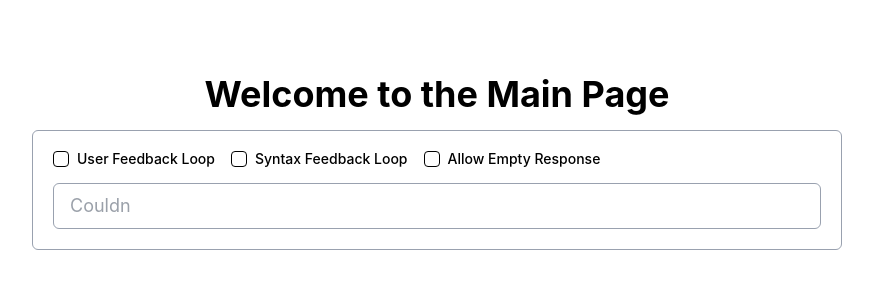
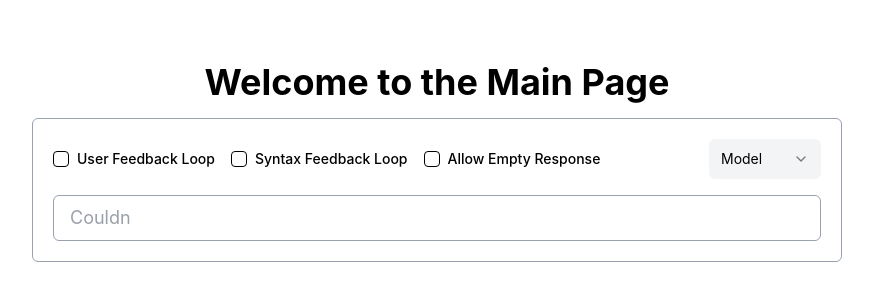
Before and after one commit to MarcWeberFS/Text-to-sql, a React (Create React App) app in the folder text-to-sql-frontend/: page / in a window 1280 px wide. Shown: the part 238-538 px from the top of the page, without its empty margins (203-1076 px from the left). Built offline with nearby package versions, Linux system fonts and the light colour scheme; no server answers.

Commit message:
implemented selector for ai model

```diff
--- a/text-to-sql-frontend/package.json
+++ b/text-to-sql-frontend/package.json
@@ -4,6 +4,7 @@
   "private": true,
   "dependencies": {
     "@radix-ui/react-checkbox": "^1.1.4",
+    "@radix-ui/react-select": "^2.1.6",
     "@testing-library/dom": "^10.4.0",
     "@testing-library/jest-dom": "^6.6.3",
     "@testing-library/react": "^16.3.0",
--- a/text-to-sql-frontend/src/components/input-form.jsx
+++ b/text-to-sql-frontend/src/components/input-form.jsx
@@ -4,11 +4,14 @@ import { useState, useEffect } from "react"
 import TypewriterInput from "./typewriter-input"
 import { cn } from "../lib/utils"
 import { Checkbox } from "./checkbox"
+import { Select, SelectTrigger, SelectValue, SelectContent, SelectItem } from "./select"
 
 export default function InputForm({ className }) {
     const [checkedUFL, setCheckedUFL] = useState(false)
     const [checkedSFL, setCheckedSFL] = useState(false)
     const [checkedAER, setCheckedAER] = useState(false)
+    const [modelName, setModelName] = useState("")
+
 
   const [queries, setQueries] = useState([
     "Loading suggestions...", // Default placeholder while loading
@@ -57,7 +60,8 @@ export default function InputForm({ className }) {
 
   return (
     <div className={cn("flex flex-col bg-white p-5 rounded-md border-gray-400  border", className)}>
-        <div className="flex mb-4 gap-4 ml-0">
+   <div className="flex flex-wrap items-center justify-between mb-4 gap-4">
+  <div className="flex flex-wrap gap-4">
     <Checkbox
       checked={checkedUFL}
       onChange={() => setCheckedUFL(!checkedUFL)}
@@ -75,6 +79,24 @@ export default function InputForm({ className }) {
     />
   </div>
 
+  {/* Model Selector */}
+  <div className="w-28">
+    <Select value={modelName} onValueChange={setModelName}>
+      <SelectTrigger
+        id="model"
+        className="h-8 min-h-8 border-0 bg-gray-100 dark:bg-gray-800"
+      >
+        <SelectValue placeholder="Model" />
+      </SelectTrigger>
+      <SelectContent>
+        <SelectItem value="grok">Grok</SelectItem>
+        <SelectItem value="gpt-4">GPT-4</SelectItem>
+        <SelectItem value="claude">Claude</SelectItem>
+      </SelectContent>
+    </Select>
+  </div>
+</div>
+
       <TypewriterInput words={queries} className="w-full sm:w-4/5 text-lg text-gray-700 flex justify-center items-center" />
       {isLoading && <p className="text-sm text-gray-500 mt-2">Loading your favorite searches...</p>}
     </div>
--- /dev/null
+++ b/text-to-sql-frontend/src/components/select.jsx
@@ -0,0 +1,89 @@
+import * as React from "react"
+import { Check, ChevronDown } from "lucide-react"
+import { cn } from "../lib/utils"
+import * as SelectPrimitive from "@radix-ui/react-select"
+
+const Select = SelectPrimitive.Root
+
+const SelectGroup = SelectPrimitive.Group
+
+const SelectValue = SelectPrimitive.Value
+
+const SelectTrigger = React.forwardRef(
+  ({ className, children, ...props }, ref) => (
+    <SelectPrimitive.Trigger
+      ref={ref}
+      className={cn(
+        "flex h-10 w-full items-center justify-between rounded-md border border-input bg-background px-3 py-2 text-sm ring-offset-background placeholder:text-muted-foreground focus:outline-none focus:ring-2 focus:ring-ring focus:ring-offset-2 disabled:cursor-not-allowed disabled:opacity-50",
+        className
+      )}
+      {...props}
+    >
+      {children}
+      <SelectPrimitive.Icon asChild>
+        <ChevronDown className="h-4 w-4 opacity-50" />
+      </SelectPrimitive.Icon>
+    </SelectPrimitive.Trigger>
+  )
+)
+SelectTrigger.displayName = SelectPrimitive.Trigger.displayName
+
+const SelectContent = React.forwardRef(
+  ({ className, children, ...props }, ref) => (
+    <SelectPrimitive.Portal>
+      <SelectPrimitive.Content
+        ref={ref}
+        className={cn(
+          "relative z-50  overflow-hidden bg-white rounded-md border bg-popover text-popover-foreground shadow-md animate-in fade-in-80",
+          className
+        )}
+        {...props}
+      >
+        <SelectPrimitive.Viewport
+          className="p-1"
+        >
+          {children}
+        </SelectPrimitive.Viewport>
+      </SelectPrimitive.Content>
+    </SelectPrimitive.Portal>
+  )
+)
+SelectContent.displayName = SelectPrimitive.Content.displayName
+
+const SelectLabel = React.forwardRef(({ className, ...props }, ref) => (
+  <SelectPrimitive.Label
+    ref={ref}
+    className={cn("px-2 py-1.5 text-sm font-semibold text-foreground", className)}
+    {...props}
+  />
+))
+SelectLabel.displayName = SelectPrimitive.Label.displayName
+
+const SelectItem = React.forwardRef(({ className, children, ...props }, ref) => (
+  <SelectPrimitive.Item
+    ref={ref}
+    className={cn(
+      "relative flex w-full cursor-default select-none items-center rounded-sm px-2 py-1.5 text-sm outline-none focus:bg-accent focus:text-accent-foreground",
+      className
+    )}
+    {...props}
+  >
+    <SelectPrimitive.ItemText>{children}</SelectPrimitive.ItemText>
+    <span className="ml-auto flex h-3.5 w-3.5 items-center justify-center">
+      <SelectPrimitive.ItemIndicator>
+        <Check className="h-4 w-4" />
+      </SelectPrimitive.ItemIndicator>
+    </span>
+  </SelectPrimitive.Item>
+))
+SelectItem.displayName = SelectPrimitive.Item.displayName
+
+export {
+  Select,
+  SelectGroup,
+  SelectValue,
+  SelectTrigger,
+  SelectContent,
+  SelectLabel,
+  SelectItem,
+}
```
Also changed, not shown: 1 other file (tests, documents, lock files or other folders). Lines whose indentation alone changed are shown as unchanged.
